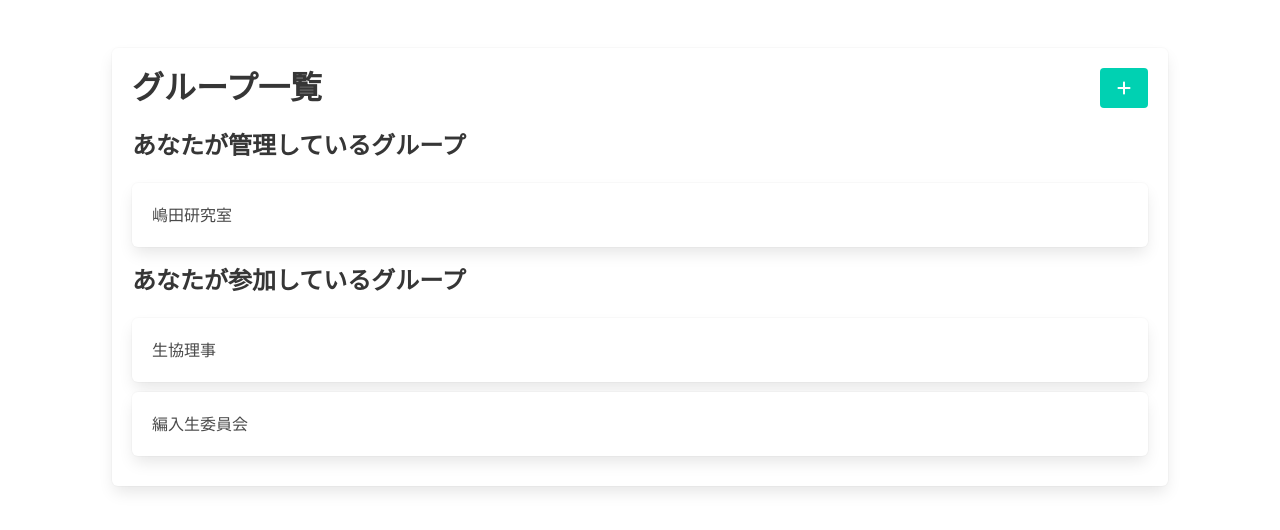
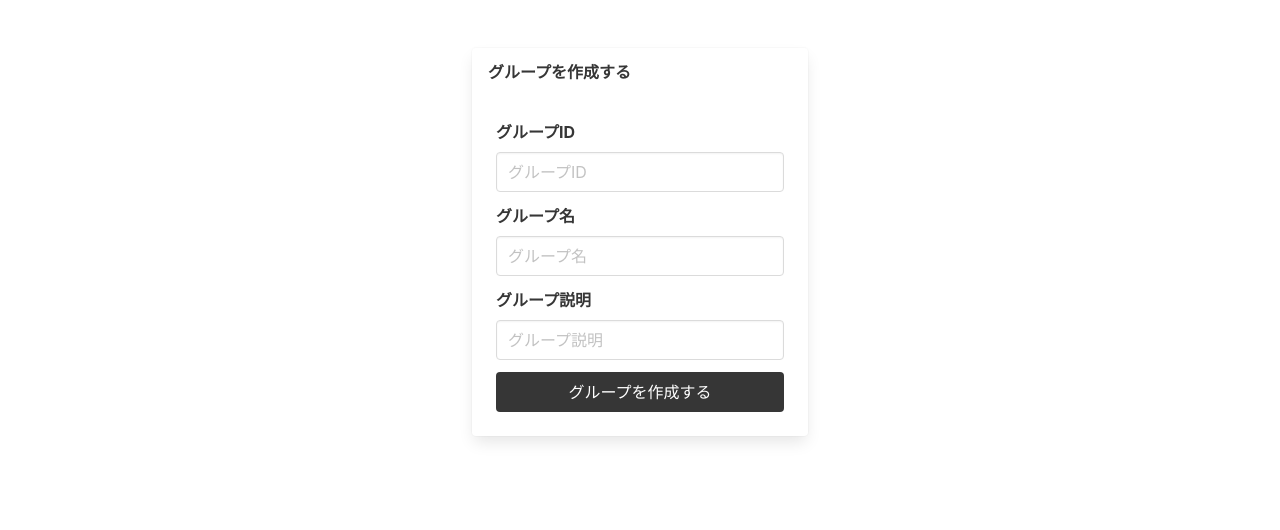
Before and after one commit to naka520/honnaka_burakio_front, a React (Create React App) app: page /GroupCreate in a window 1280 px wide. Shown: the top 530 px of the page. Built offline with nearby package versions, Linux system fonts and the light colour scheme; the HTML template or start-up script is replaced by a standard one.

Commit message:
[add]1グループ作成画面追加

```diff
--- a/src/components/GroupCreate.tsx
+++ b/src/components/GroupCreate.tsx
@@ -1,69 +1,88 @@
-import React from "react";
+import React, { useState } from "react";
 import "bulma/css/bulma.min.css";
-import { FontAwesomeIcon } from "@fortawesome/react-fontawesome";
-import { faPlus } from "@fortawesome/free-solid-svg-icons";
-
-interface GroupItem {
-  id: number;
-  name: string;
-  type: "managed" | "joined";
-}
-
-// モックデータ
-const mockData: GroupItem[] = [
-  { id: 1, name: "嶋田研究室", type: "managed" },
-  { id: 2, name: "生協理事", type: "joined" },
-  { id: 3, name: "編入生委員会", type: "joined" },
-];
 
 const GroupCreate: React.FC = () => {
-  // グループタイプに基づいてリストを分ける
-  const managedGroups = mockData.filter(group => group.type === "managed");
-  const joinedGroups = mockData.filter(group => group.type === "joined");
+  const [groupData, setGroupData] = useState({
+    groupId: "",
+    groupName: "",
+    groupDesc: "",
+  });
 
-  const handleAddGroup = () => {
-    // グループ追加処理
-    console.log("Add group clicked");
+  const handleInputChange = (event: React.ChangeEvent<HTMLInputElement>) => {
+    const { name, value } = event.target;
+    setGroupData({ ...groupData, [name]: value });
+  };
+
+  const handleSubmit = (event: React.FormEvent<HTMLFormElement>) => {
+    event.preventDefault();
+    console.log(groupData);
+    // グループ作成処理をここに実装します
   };
 
   return (
     <div className="container">
-      <section className="section">
-        <div className="box">
-          <div className="level">
-            <div className="level-left">
-              <h1 className="title">グループ一覧</h1>
-            </div>
-            <div className="level-right">
-              <button className="button is-primary" onClick={handleAddGroup}>
-                <FontAwesomeIcon icon={faPlus} />
-              </button>
+      <div className="section">
+        <div className="columns is-centered">
+          <div className="column is-4">
+            <div className="card">
+              <p className="card-header-title">グループを作成する</p>
+              <div className="card-content">
+                <form onSubmit={handleSubmit}>
+                  <div className="field">
+                    <label className="label">グループID</label>
+                    <div className="control">
+                      <input
+                        className="input"
+                        type="text"
+                        name="groupId"
+                        value={groupData.groupId}
+                        onChange={handleInputChange}
+                        placeholder="グループID"
+                      />
+                    </div>
+                  </div>
+                  <div className="field">
+                    <label className="label">グループ名</label>
+                    <div className="control">
+                      <input
+                        className="input"
+                        type="text"
+                        name="groupName"
+                        value={groupData.groupName}
+                        onChange={handleInputChange}
+                        placeholder="グループ名"
+                      />
+                    </div>
+                  </div>
+                  <div className="field">
+                    <label className="label">グループ説明</label>
+                    <div className="control">
+                      <input
+                        className="input"
+                        type="text"
+                        name="groupDesc"
+                        value={groupData.groupDesc}
+                        onChange={handleInputChange}
+                        placeholder="グループ説明"
+                      />
+                    </div>
+                  </div>
+                  <div className="field">
+                    <div className="control">
+                      <button
+                        type="submit"
+                        className="button is-dark is-fullwidth"
+                      >
+                        グループを作成する
+                      </button>
+                    </div>
+                  </div>
+                </form>
+              </div>
             </div>
           </div>
-          <h2 className="title is-4">あなたが管理しているグループ</h2>
-          {managedGroups.map(group => (
-            <div
-              key={group.id}
-              className="box"
-              style={{ marginBottom: "10px" }}
-            >
-              {group.name}
-            </div>
-          ))}
-          <h2 className="title is-4" style={{ marginTop: "20px" }}>
-            あなたが参加しているグループ
-          </h2>
-          {joinedGroups.map(group => (
-            <div
-              key={group.id}
-              className="box"
-              style={{ marginBottom: "10px" }}
-            >
-              {group.name}
-            </div>
-          ))}
         </div>
-      </section>
+      </div>
     </div>
   );
 };
```
